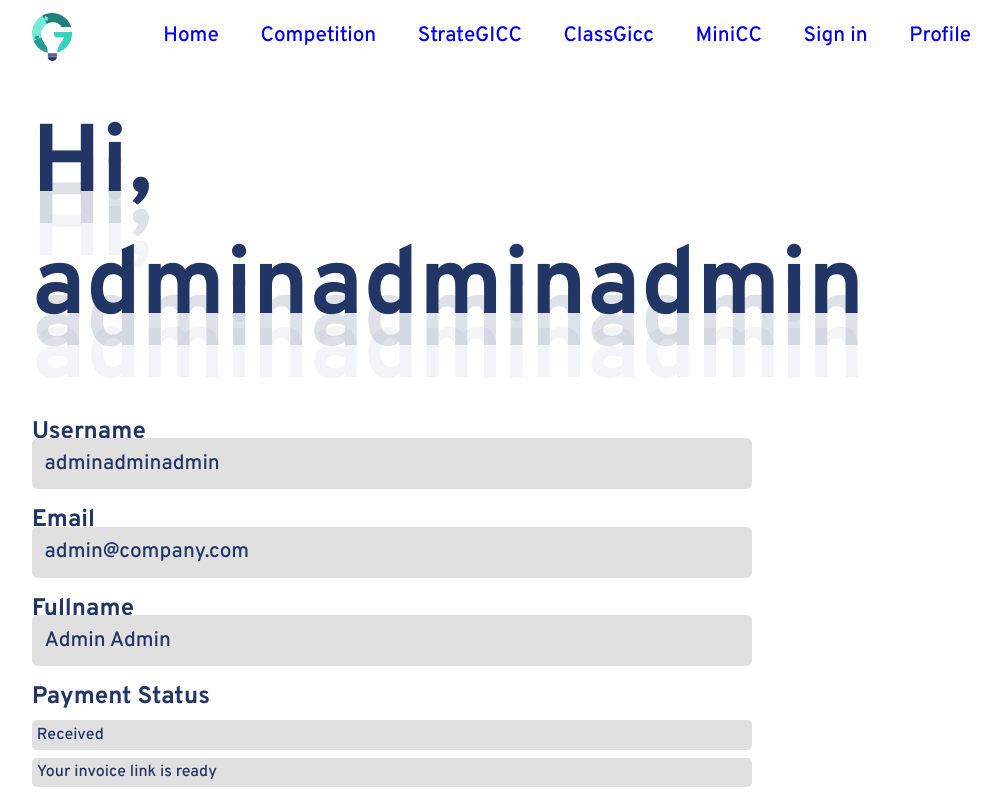
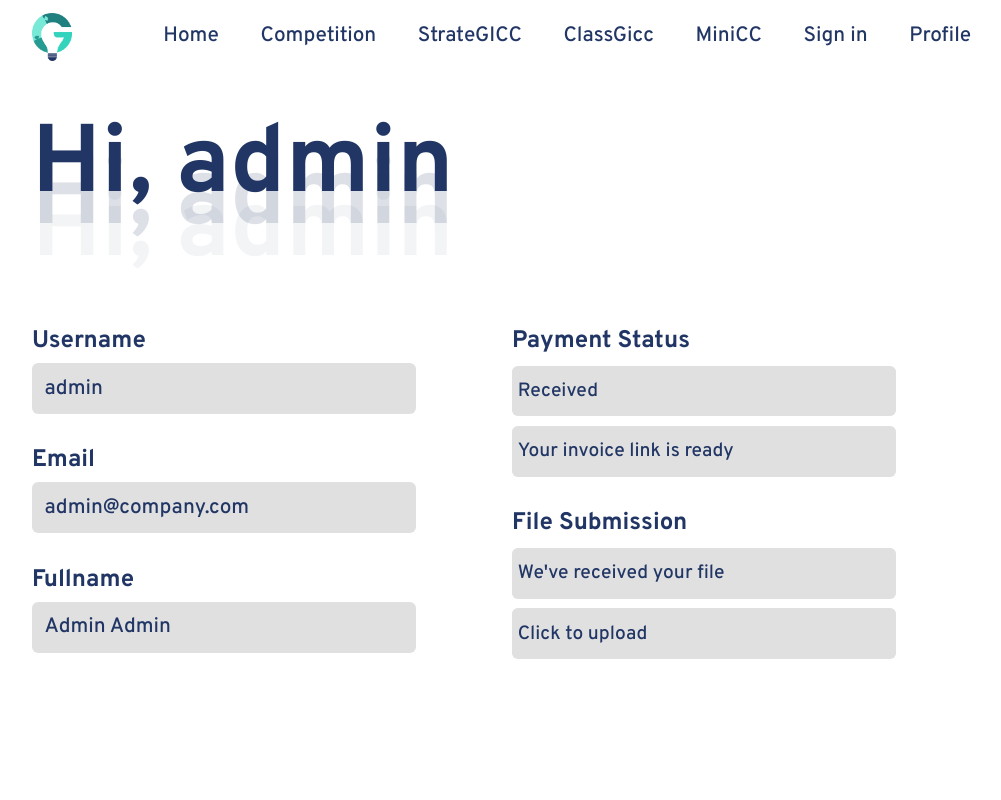
Before and after one commit to Retorikal/GICC2021, a React (Create React App) app in the folder frontend/: page /profile in a window 1280 px wide. Shown: the top 800 px of the page, without its empty margins (128-1129 px from the left). Built offline with nearby package versions, Linux system fonts and the light colour scheme.

Commit message:
Auth context frontend

```diff
--- a/frontend/package.json
+++ b/frontend/package.json
@@ -2,7 +2,7 @@
   "name": "frontend",
   "version": "0.1.0",
   "private": true,
-  "proxy":"http://localhost:8000",
+  "proxy": "http://localhost:8000",
   "dependencies": {
     "@testing-library/jest-dom": "^5.11.5",
     "@testing-library/react": "^11.1.0",
--- a/frontend/src/App.css
+++ b/frontend/src/App.css
@@ -1,4 +1,4 @@
-*{
+* {
   box-sizing: border-box;
   vertical-align: middle;
 }
@@ -12,6 +12,10 @@ header {
   padding: 0.8em 1.2em;
 }
 
+header a {
+  color: #213665;
+}
+
 .content {
   padding: 3em 0em 0em;
 }
@@ -20,7 +24,7 @@ header {
   padding: 0.8em 1.2em;
 }
 
-.container h2{
+.container h2 {
   text-align: center;
 }
 
@@ -628,4 +632,33 @@ header {
     border-radius: 0.2em;
     font-size: 2em;
   }
+
+  .profile-container {
+    display: flex;
+    justify-content: center;
+  }
+
+  .profile-left,
+  .profile-right {
+    width: 100%;
+  }
+
+  .profile .textbox {
+    margin-bottom: 1em;
+    width: 80%;
+  }
+
+  .profile .textbox h4 {
+    margin: 1.3em 0 0.3em;
+    font-size: 1.5em;
+  }
+
+  .profile .textbox input {
+    margin: 0em 0 0;
+  }
+
+  .profile-right p {
+    font-size: 1.2em;
+    padding: 0.7em 0.3em;
+  }
 }
--- a/frontend/src/pages/Profile.js
+++ b/frontend/src/pages/Profile.js
@@ -2,7 +2,7 @@ import React from "react";
 import Title from "../components/Title";
 
 const Profile = () => {
-  const username = "adminadminadmin";
+  const username = "admin";
   const email = "admin@company.com";
   const fullname = "Admin Admin";
   const paymentStatus = true;
```
Also changed, not shown: frontend/src/context/Auth.js (added, +34 -0 lines), frontend/src/PrivateRoute.js (added).
